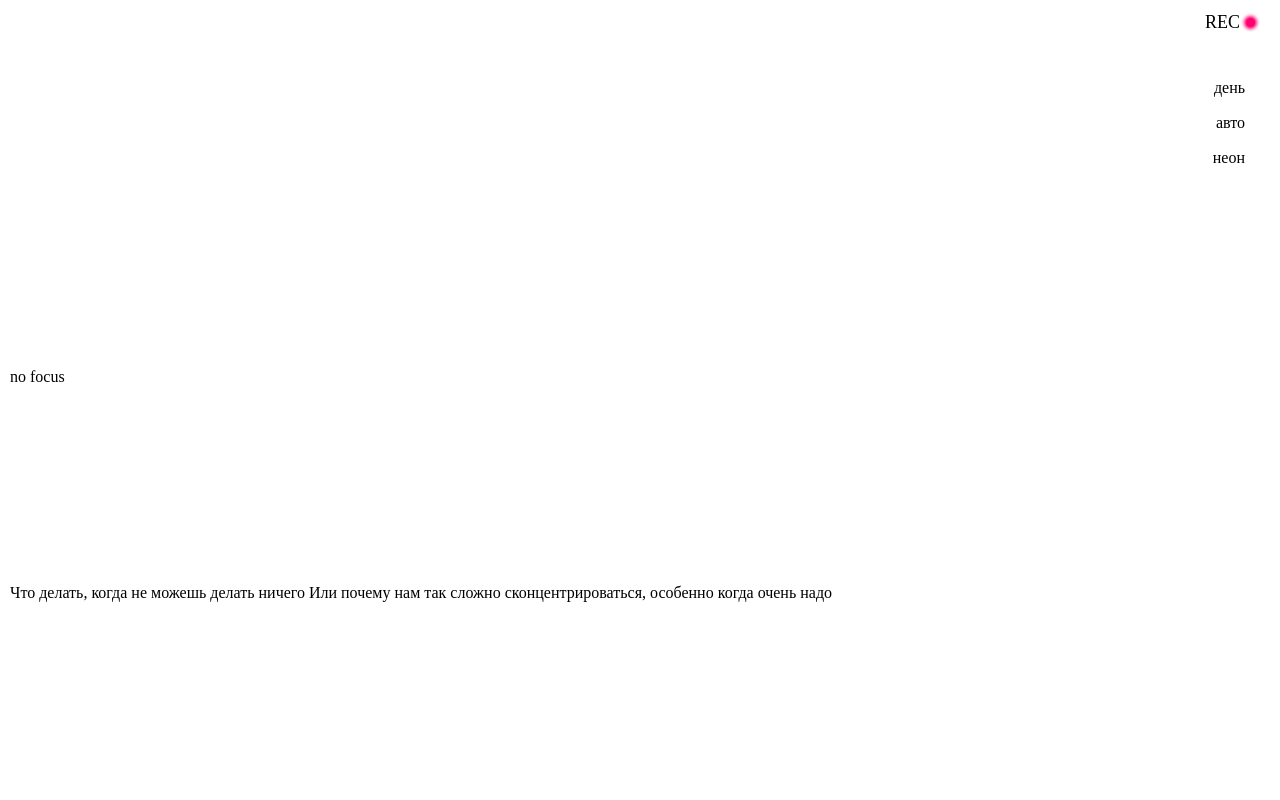
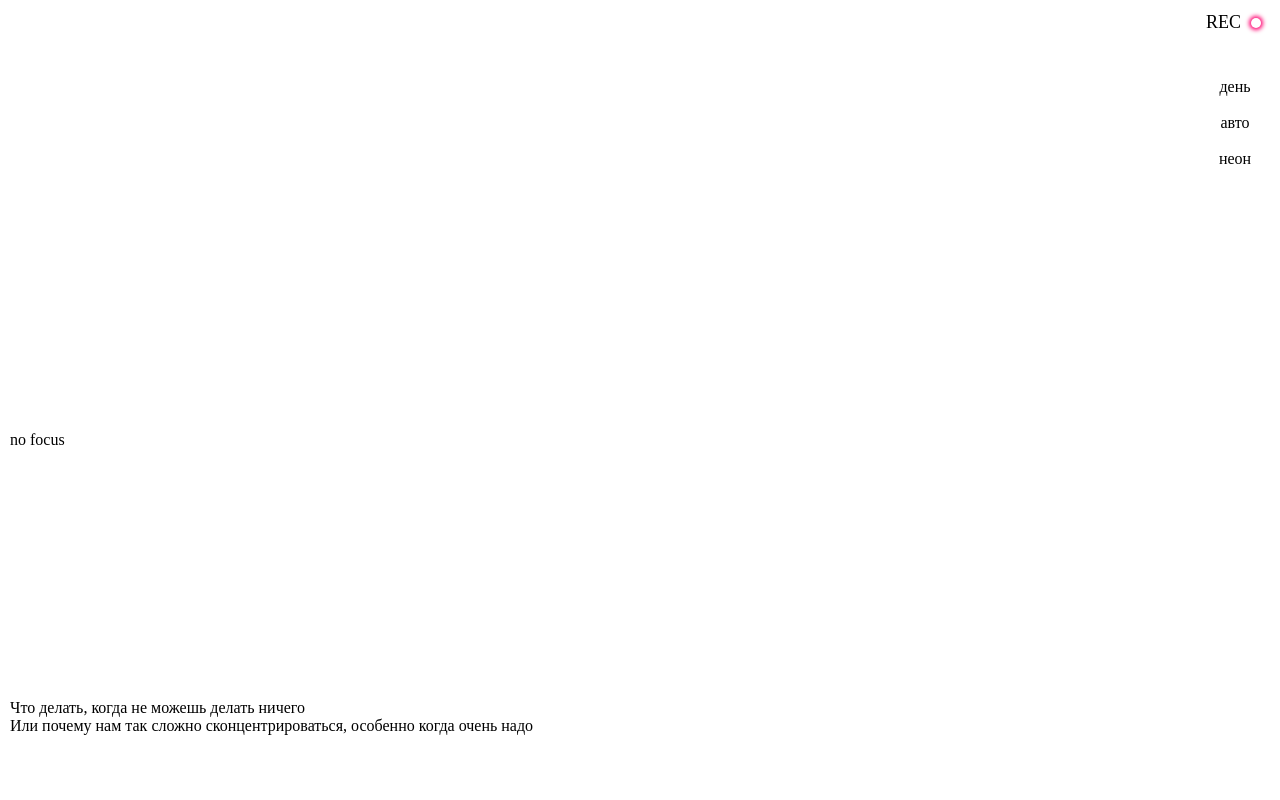
Before and after one commit to malirue/slozhno-sosredotochitsya-fd, a plain HTML site: page index.html in a window 1280 px wide. Shown: the top 800 px of the page. Drawn offline with Linux system fonts and the light colour scheme.

Commit message:
Подвела в perfect pixel мобильню версию. Сделала нормальный ::after в декоративном элементе REC.

```diff
--- a/index.html
+++ b/index.html
@@ -48,10 +48,10 @@
           </li>
         </ul>
       </nav>
-      <p class="decorated-title">no focus</p>
+      <p class="decorated-title" aria-hidden="true">no focus</p>
       <h1 class="header__title title-decor">
-        Что делать, когда не можешь делать ничего Или почему нам так сложно
-        сконцентрироваться, особенно когда очень надо
+        Что делать, когда не можешь делать ничего <br />Или почему нам так
+        сложно сконцентрироваться, особенно когда очень надо
       </h1>
     </header>
     <main class="content">
@@ -217,7 +217,7 @@
       </section>
     </main>
     <footer class="footer decorated-rectangle">
-      <p class="decorated-title">focus</p>
+      <p class="decorated-title" aria-hidden="true">focus</p>
     </footer>
   </body>
 </html>
--- a/styles/style.css
+++ b/styles/style.css
@@ -56,6 +56,7 @@
     color: var(--title-text-color);
     text-shadow: var(--header-decorated-text-shadow);
     padding-inline-start: 10px;
+    margin-block-start: 20px;
 }
 
 /*декоративные уголки в header и footer*/
@@ -95,9 +96,13 @@
 .decorated-element {
     visibility: var(--decorated-element-visibility);
     position: absolute;
+    display: flex;
+    align-items: center;
+    gap: 10px;
+
     justify-self: flex-end;
     margin-block-start: 10px;
-    margin-inline-end: 19px;
+    margin-inline-end: 16px;
     font-family: var(--font-family);
     font-weight: 400;
     font-size: 18px;
@@ -108,8 +113,15 @@
 }
 
 .decorated-element::after {
-    content: url(/images/Ellipse.png);
-    vertical-align: sub;
+    content: "";
+    right: 10px;
+    width: 10px;
+    height: 10px;
+    margin-inline-end: 3px;
+    background-color: var(--accent-color);
+    border: 1px solid var(--accent-color);
+    border-radius: 50%;
+    box-shadow: 0px 0px 4px 2px #ff0070;
 }
 
 /*остальные стили страницы*/
@@ -118,12 +130,12 @@
     display: grid;
     height: 100vh; /*растягиваем блок на всю высоту эrрана браузера*/
     min-height: 668px; /* меньше этого значения высоте быть нельзя*/
-    align-content: stretch;
+    align-content: space-between;
     align-items: baseline;
 }
 
 .header__theme-menu {
-    margin-block-start: 75px;
+    margin-block-start: 73px;
 }
 
 .header__theme-menu-list {
@@ -135,6 +147,9 @@
 }
 
 .header__theme-menu-button {
+    display: flex;
+    width: 70px;
+    height: 26px;
     font-family: var(--font-family);
     font-weight: var(--main-text-font-weight);
     font-size: var(--main-text-font-size);
@@ -144,7 +159,8 @@
     background-color: transparent;
     border-style: none;
     line-height: 25px;
-    padding: 0 25px 0 25px;
+    align-items: center;
+    justify-content: center;
 }
 
 .header__theme-menu-button:hover {
@@ -155,9 +171,6 @@
     outline: initial;
     border-bottom: 1px solid var(--button-border-color);
     margin-bottom: -1px;
-    /*сделала отрицательный margin чтобы
-  не прыгал, но не получилось возможно
-  сработает при других условиях*/
 }
 
 .header__theme-menu-button:focus-visible {
@@ -178,6 +191,8 @@
     color: var(--main-text-color);
     margin-inline-start: 10px;
     margin-inline-end: 10px;
+    margin-block-start: 10px;
+    margin-block-end: 65px;
 }
 
 .content {
@@ -199,6 +214,7 @@
 .content__section-chapter {
     display: grid;
     flex-direction: column;
+    gap: 10px;
 }
 
 h2 {
@@ -211,15 +227,12 @@ h3 {
     font-weight: var(--title-font-weight);
     font-size: var(--main-text-font-size);
     color: var(--main-text-color);
-    margin-block-end: 9px;
 }
 
 h4 {
     font-weight: var(--main-text-font-weight);
     font-size: var(--main-text-font-size);
     color: var(--main-text-color);
-    /* margin-block-start: 10px; */
-    margin-block-end: 9px;
 }
 
 p {
@@ -232,6 +245,10 @@ p {
     grid-template-columns: 1fr;
     gap: 10px;
     width: 100%;
+}
+
+.gallery .title-decor {
+    margin-block-end: 0;
 }
 
 .gallery-image {
@@ -248,5 +265,8 @@ p {
 }
 
 .footer .decorated-title {
+    margin-block-start: 0px;
+    margin-inline-start: 0px;
+    padding: 0;
     text-shadow: var(--footer-decorated-text-shadow);
 }
```
Also changed, not shown: images/Ellipse.png (deleted).
